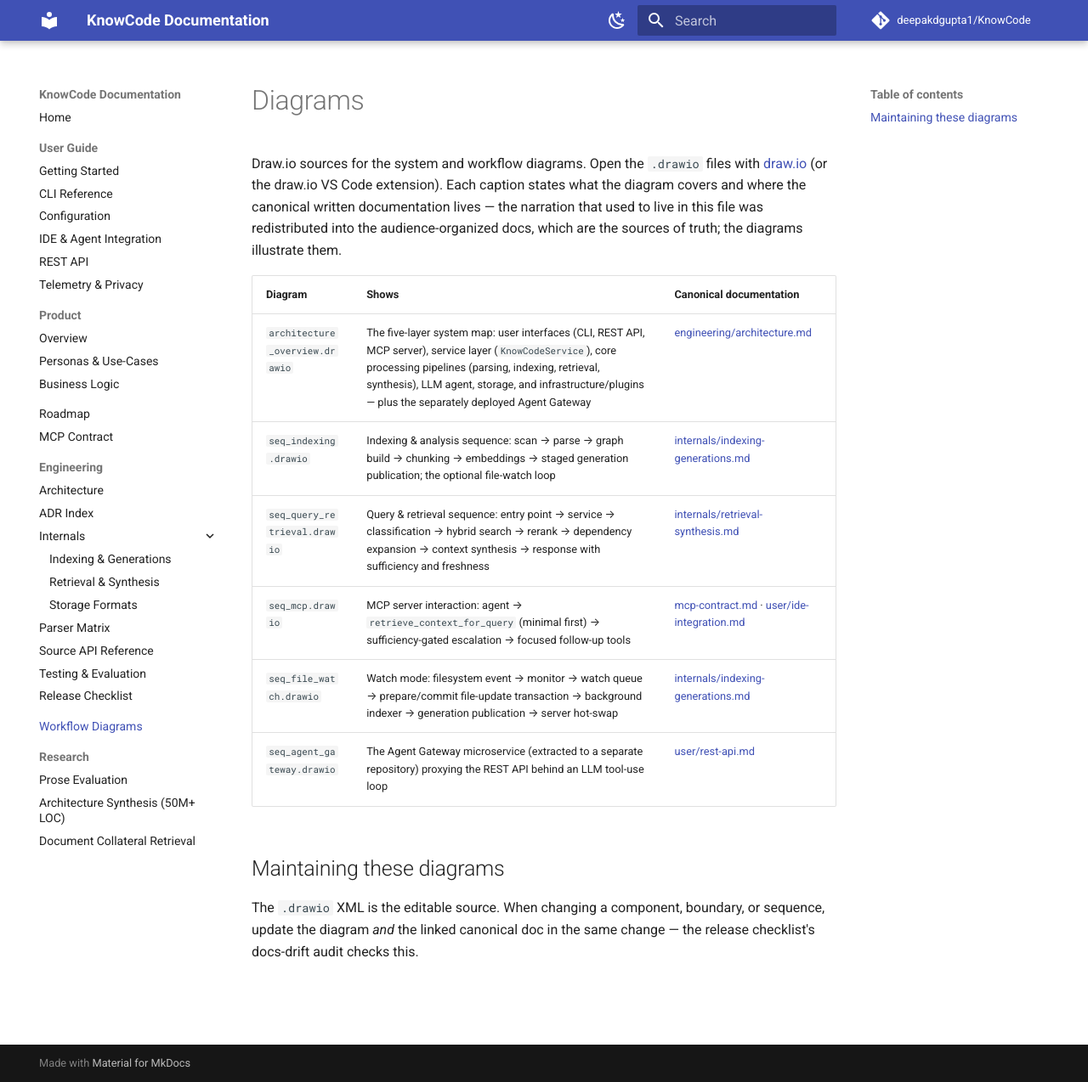
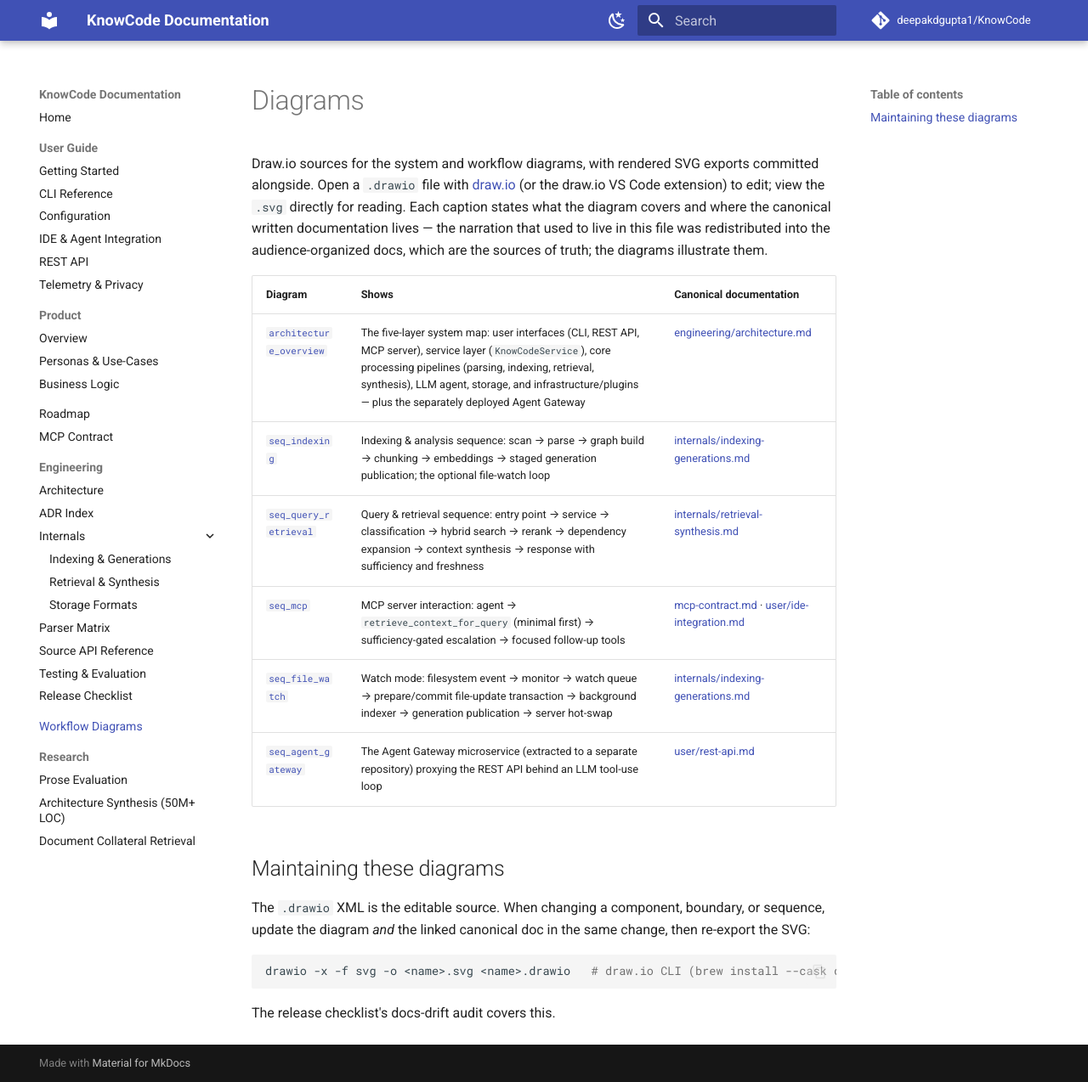
Before and after one commit to deepakdgupta1/KnowCode, an MkDocs documentation site: the page built from docs/diagrams/README.md, in a window 1280 px wide and 1274 px high. Shown: the whole window at 85% size. Built offline with MkDocs 1.6.1 and Material for MkDocs 9.7.7, drawn with Linux system fonts in a browser that asks for light colours; comment, search, counter and statistics services are not loaded.

Commit message:
docs(diagrams): commit rendered SVG exports of all six diagrams
Exported via draw.io CLI (brew install --cask drawio):
  drawio -x -f svg -o <name>.svg <name>.drawio
Diagrams index now links the SVGs and documents the re-export step.

````diff
--- a/docs/diagrams/README.md
+++ b/docs/diagrams/README.md
@@ -1,23 +1,31 @@
 # Diagrams
 
-Draw.io sources for the system and workflow diagrams. Open the `.drawio`
-files with [draw.io](https://app.diagrams.net/) (or the draw.io VS Code
-extension). Each caption states what the diagram covers and where the
-canonical written documentation lives — the narration that used to live in
-this file was redistributed into the audience-organized docs, which are the
-sources of truth; the diagrams illustrate them.
+Draw.io sources for the system and workflow diagrams, with rendered SVG
+exports committed alongside. Open a `.drawio` file with
+[draw.io](https://app.diagrams.net/) (or the draw.io VS Code extension) to
+edit; view the `.svg` directly for reading. Each caption states what the
+diagram covers and where the canonical written documentation lives — the
+narration that used to live in this file was redistributed into the
+audience-organized docs, which are the sources of truth; the diagrams
+illustrate them.
 
 | Diagram | Shows | Canonical documentation |
 |---|---|---|
-| `architecture_overview.drawio` | The five-layer system map: user interfaces (CLI, REST API, MCP server), service layer (`KnowCodeService`), core processing pipelines (parsing, indexing, retrieval, synthesis), LLM agent, storage, and infrastructure/plugins — plus the separately deployed Agent Gateway | [engineering/architecture.md](../engineering/architecture.md) |
-| `seq_indexing.drawio` | Indexing & analysis sequence: scan → parse → graph build → chunking → embeddings → staged generation publication; the optional file-watch loop | [internals/indexing-generations.md](../engineering/internals/indexing-generations.md) |
-| `seq_query_retrieval.drawio` | Query & retrieval sequence: entry point → service → classification → hybrid search → rerank → dependency expansion → context synthesis → response with sufficiency and freshness | [internals/retrieval-synthesis.md](../engineering/internals/retrieval-synthesis.md) |
-| `seq_mcp.drawio` | MCP server interaction: agent → `retrieve_context_for_query` (minimal first) → sufficiency-gated escalation → focused follow-up tools | [mcp-contract.md](../mcp-contract.md) · [user/ide-integration.md](../user/ide-integration.md) |
-| `seq_file_watch.drawio` | Watch mode: filesystem event → monitor → watch queue → prepare/commit file-update transaction → background indexer → generation publication → server hot-swap | [internals/indexing-generations.md](../engineering/internals/indexing-generations.md#watch-mode) |
-| `seq_agent_gateway.drawio` | The Agent Gateway microservice (extracted to a separate repository) proxying the REST API behind an LLM tool-use loop | [user/rest-api.md](../user/rest-api.md) |
+| [`architecture_overview`](architecture_overview.svg) | The five-layer system map: user interfaces (CLI, REST API, MCP server), service layer (`KnowCodeService`), core processing pipelines (parsing, indexing, retrieval, synthesis), LLM agent, storage, and infrastructure/plugins — plus the separately deployed Agent Gateway | [engineering/architecture.md](../engineering/architecture.md) |
+| [`seq_indexing`](seq_indexing.svg) | Indexing & analysis sequence: scan → parse → graph build → chunking → embeddings → staged generation publication; the optional file-watch loop | [internals/indexing-generations.md](../engineering/internals/indexing-generations.md) |
+| [`seq_query_retrieval`](seq_query_retrieval.svg) | Query & retrieval sequence: entry point → service → classification → hybrid search → rerank → dependency expansion → context synthesis → response with sufficiency and freshness | [internals/retrieval-synthesis.md](../engineering/internals/retrieval-synthesis.md) |
+| [`seq_mcp`](seq_mcp.svg) | MCP server interaction: agent → `retrieve_context_for_query` (minimal first) → sufficiency-gated escalation → focused follow-up tools | [mcp-contract.md](../mcp-contract.md) · [user/ide-integration.md](../user/ide-integration.md) |
+| [`seq_file_watch`](seq_file_watch.svg) | Watch mode: filesystem event → monitor → watch queue → prepare/commit file-update transaction → background indexer → generation publication → server hot-swap | [internals/indexing-generations.md](../engineering/internals/indexing-generations.md#watch-mode) |
+| [`seq_agent_gateway`](seq_agent_gateway.svg) | The Agent Gateway microservice (extracted to a separate repository) proxying the REST API behind an LLM tool-use loop | [user/rest-api.md](../user/rest-api.md) |
 
 ## Maintaining these diagrams
 
 The `.drawio` XML is the editable source. When changing a component,
 boundary, or sequence, update the diagram *and* the linked canonical doc in
-the same change — the release checklist's docs-drift audit checks this.
+the same change, then re-export the SVG:
+
+```bash
+drawio -x -f svg -o <name>.svg <name>.drawio   # draw.io CLI (brew install --cask drawio)
+```
+
+The release checklist's docs-drift audit covers this.
````
Also changed, not shown: docs/diagrams/seq_agent_gateway.svg (added), docs/diagrams/seq_file_watch.svg (added), docs/diagrams/seq_indexing.svg (added), docs/diagrams/seq_mcp.svg (added), docs/diagrams/seq_query_retrieval.svg (added), 1 other file.
